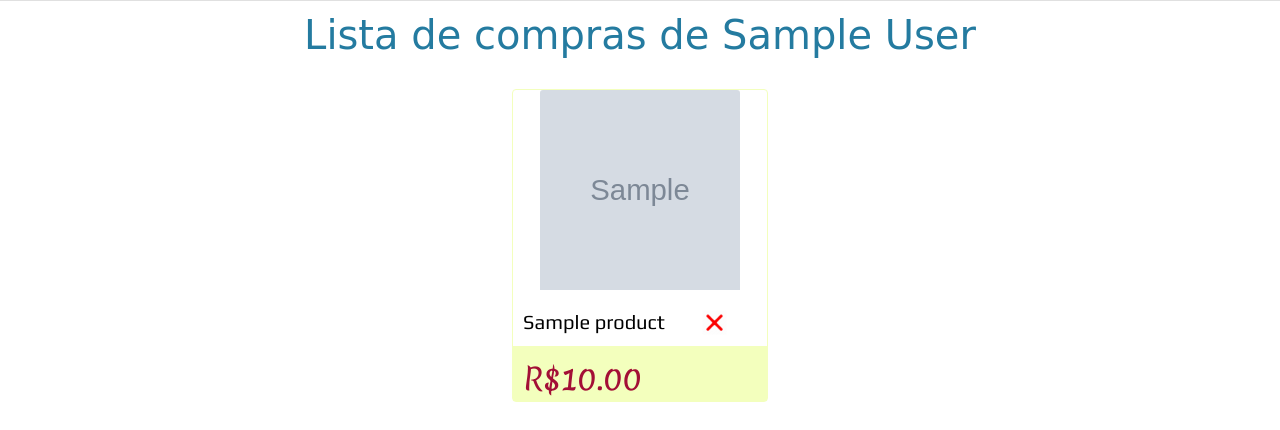
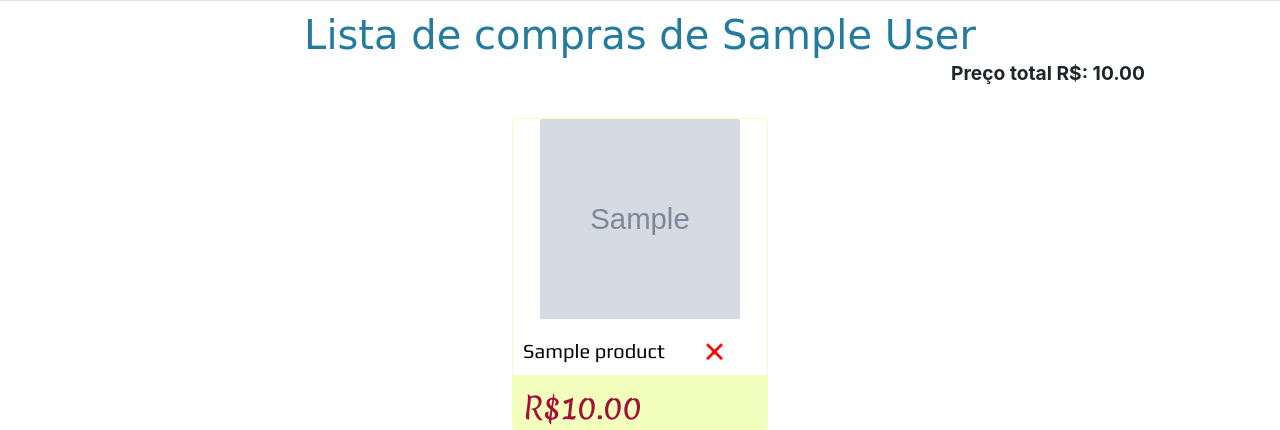
Before and after one commit to EconomizAqui/EconomizAqui, a Django app: page /products/shopping_list/ in a window 1280 px wide. Shown: the part 87-517 px from the top of the page. Run offline with Django 3.2, Linux system fonts and the light colour scheme; a user stored in the database is signed in; tables that the repository leaves empty hold one stand-in row (values such as "Sample post"); grey boxes marked "Sample" are stand-in pictures; some libraries are stand-ins or nearby versions; some web fonts are replaced.

Commit message:
Add functionality to sum total price of a shopping list

```diff
--- a/products/templates/shopping_list.html
+++ b/products/templates/shopping_list.html
@@ -2,10 +2,18 @@
 
 <div class="row">
   <h1 class="product-title">Lista de compras de {{ shopping_list.user.name }} </h1>
+</div>
 
+<div class="row" style="display: flex; justify-content: flex-end;">
+  <div class="form-inline" style="margin-left:auto; margin-right:150;">
+    {% if product_list %}
+      <div><big><b>Preço total R$: {{ total_price }} </b></big></div>
+    {% endif %}
+  </div>
 </div>
 
 <div class="row justify-content row-margin">
+  {% if product_list %}
     {% for product in product_list %}
       <customdiv class="card card-customization" style="width: 16rem;">
         <div class="row">
@@ -28,6 +36,9 @@
         </div>
       </customdiv>
     {% endfor %}
+  {% else %}
+      <div><big><b>Lista vazia.</b></big></div>
+  {% endif %}
 </div>
 
 {% endblock %}
--- a/products/views.py
+++ b/products/views.py
@@ -80,10 +80,14 @@ def shopping_list(request):
 
     product_list = shopping_list.products.all()
 
+    total_price = 0
+    total_price = sum(product.historic.last().price for product in product_list)
+
     return render(
         request,
         'shopping_list.html',
-        {'shopping_list': shopping_list, 'product_list': product_list})
+        {'shopping_list': shopping_list, 'product_list': product_list, 'total_price': total_price}
+        )
 
 def add_product_list(request,id):
     shopping_list = ShoppingList.objects.get(user=request.user)
```
Lines whose indentation alone changed are shown as unchanged.
